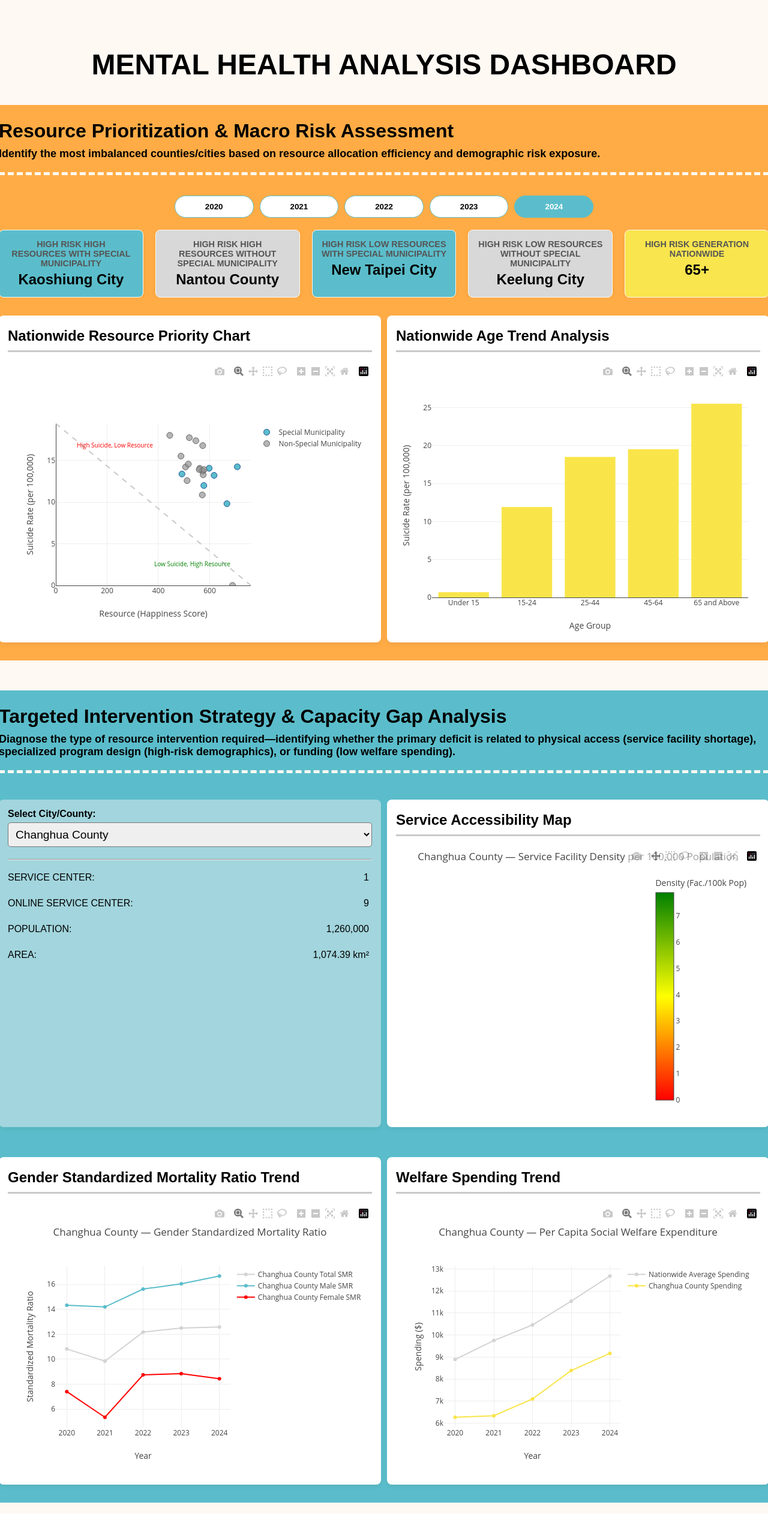
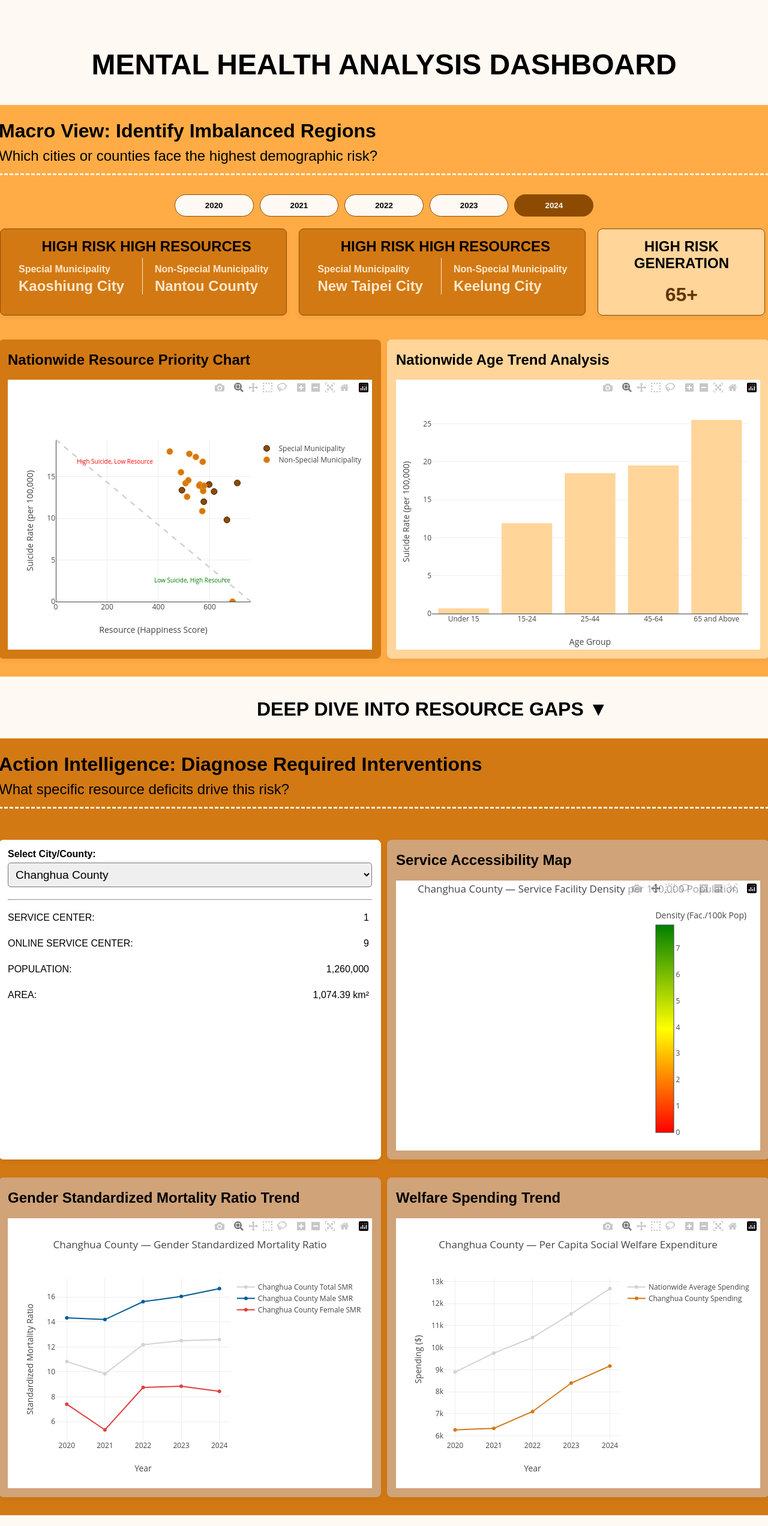
Before and after one commit to Kyou140/PDDS_Final_Project, a Flask app: page / in a window 1280 px wide. Shown: the whole page at 60% size. Before the commit the page ends 2505 px from the top, so only its background shows below. Run offline with Flask 3, Linux system fonts and the light colour scheme; data comes from the database, SQL or seed files in the repository; some libraries are stand-ins or nearby versions.

Commit message:
According teacher's feedback, change the color and add some guide texts.

```diff
--- a/static/css/style.css
+++ b/static/css/style.css
@@ -1,7 +1,6 @@
 /* 1. Center the entire dashboard content */
 #main-container {
     max-width: 1400px;
-    /* Centers the whole container */
     margin: 0 auto;
     padding: 20px;
 }
@@ -12,32 +11,23 @@ h1 {
     font-size: xxx-large;
     color: #000000;
     margin-bottom: 20px;
-    /* BACKGROUND TRICK: Sky Blue extending to full width */
     background-color: #fef9f3;
     box-shadow: 0 0 0 100vw #fef9f3 inset;
-
     padding: 20px;
     border-radius: 8px;
-
-    /* Push the box to the edge of #main-container while keeping content centered */
     margin-left: -50px;
     margin-right: -50px;
     padding-left: 20px;
     padding-right: 20px;
+
 }
 
 #top-description {
-    /* Retained margin-bottom, but removed -10px from your last snippet */
-    margin-bottom: -10px;
-
-    /* BACKGROUND TRICK: Sky Blue extending to full width */
+    margin-bottom: 30px;
     background-color: #ffac46;
     box-shadow: 0 0 0 100vw #ffac46 inset;
-
     padding: 20px;
     border-radius: 8px;
-
-    /* Push the box to the edge of #main-container while keeping content centered */
     margin-left: -50px;
     margin-right: -50px;
     padding-left: 20px;
@@ -46,46 +36,38 @@ h1 {
 
 /* 2. Full-Width Top Controls Section (Year Selector + Summary Panels) */
 #top-full-width {
-    /* Retained margin-bottom, but removed -10px from your last snippet */
-    margin-bottom: -10px;
-    margin-top: -20px;
-
-    /* BACKGROUND TRICK: Sky Blue extending to full width */
+    border-radius: 8px;
     background-color: #ffac46;
     box-shadow: 0 0 0 100vw #ffac46 inset;
-
-    padding: 10px;
-    border-radius: 8px;
-
-    /* Push the box to the edge of #main-container while keeping content centered */
     margin-left: -50px;
     margin-right: -50px;
-    padding-left: 20px;
-    padding-right: 20px;
+    padding-left: 50px;
+    padding-right: 50px;
+    margin-top: -50px;
+    padding-bottom: 20px;
+    margin-bottom: -10px;
 }
 
 /* Center the Year Selector Buttons group */
 #year-selector {
     display: flex;
     gap: 10px;
-    /* Make container only as wide as content */
     width: fit-content;
-    /* Center the buttons horizontally */
     margin: 0 auto 20px auto;
 }
 #year-selector button {
     padding: 10px 50px;
-    border: 1px solid #5bbdcb;
-    background-color: #ffffff;
+    border: 1px solid #8c4b00;
+    background-color: #fef9f3;
     cursor: pointer;
     transition: background-color 0.2s;
     border-radius: 20px;
     font-weight: bold;
 }
 #year-selector button.active {
-    background-color: #5bbdcb;
-    color: white;
-    border-color: #5bbdcb;
+    background-color: #8c4b00;
+    color: #fef9f3;
+    border-color: #8c4b00;
 }
 
 /* Styling for the new Interactive Panels */
@@ -94,99 +76,95 @@ h1 {
 }
 #summary-panels {
     display: flex;
-    /* Center the panels group */
     justify-content: center;
     gap: 20px;
-    width: 100%; /* Keep this flexible */
-    max-width: 1500px; /* Optional: adjust based on final layout */
-    margin: 0 auto;
+    width: 104.2%;
+    max-width: 2500px;
     justify-content: space-between;
+    margin-left:-28px;
 }
 .data-panel-a {
-    flex: 1;
-    text-align: center;
-    border: 1px solid #fef9f3;
+    flex-direction: column;
+    border: 1px solid #8c4b00;
     padding: 15px;
-    background-color: #5bbdcb;
+    padding-left:30px;
+    padding-right:30px;
+    background-color: #d27914;
     border-radius: 8px;
+
     box-shadow: 0 4px 8px rgba(0, 0, 0, 0.05);
 }
-.data-panel-b {
-    flex: 1;
-    text-align: center;
-    border: 1px solid #fef9f3;
-    padding: 15px;
-    background-color: #d8d8d8;
+.inner-panel {
+    display:flex;
+    flex-direction: row;
+    margin-left: 0px;
+    margin-right: 0px;
+}
+.data-panel-a1 {
+    flex-direction: row;
+    text-align: left;
+    margin-top: 0px;
+    padding-right: 30px;
+    border-right: 0.2px solid #ffe8cd;
+}
+.data-panel-a2 {
+    flex-direction: row;
+    text-align: left;
     border-radius: 8px;
-    box-shadow: 0 4px 8px rgba(0, 0, 0, 0.05);
+    padding-left: 10px;
+    margin-left: 10px;
 }
+
 .data-panel-c {
     flex: 1;
     text-align: center;
-    border: 1px solid #fef9f3;
+    border: 1px solid #8c4b00;
     padding: 15px;
-    background-color: #F9E54E;
+    background-color: #ffd59a;
     border-radius: 8px;
     box-shadow: 0 4px 8px rgba(0, 0, 0, 0.05);
 }
 .data-panel-a h3 {
-    margin: 0 0 5px 0;
-    font-size: 0.9em;
-    color: #555;
+    margin: 0px -10px 5px 0;
+    padding-bottom: -20px;
+    color: #000000;
     text-transform: uppercase;
-}
-.data-panel-b h3 {
-    margin: 0 0 5px 0;
-    font-size: 0.9em;
-    color: #555;
-    text-transform: uppercase;
+    text-align: center;
+    font-size: x-large;
 }
 .data-panel-c h3 {
     margin: 0 0 5px 0;
-    font-size: 0.9em;
-    color: #555;
+    font-size: larger;
+    color: #000000;
+    font-size:x-large;
     text-transform: uppercase;
 }
 .data-panel-a .value {
     font-size: 1.5em;
     font-weight: bold;
-    color: #000000;
+    color: #ffe8cd;
     display: block;
 }
-.data-panel-b .value {
-    font-size: 1.5em;
+
+.data-panel-c .value {
+    font-size: 2em;
     font-weight: bold;
-    color: #000000;
+    color: #613401;
     display: block;
-}
-.data-panel-c .value {
-    font-size: 1.5em;
-    font-weight: bold;
-    color: #000000;
-    display: block;
+    padding-top: 15px;
 }
 
 
 /* --- TOP ROW 50/50 LAYOUT (Resource Chart + Age Trend Chart) --- */
 #top-row-split {
     display: flex;
-    /* Define the gap */
     gap: 10px;
     width: 100%;
-    /* Space between the top row and the middle row */
-    margin-bottom: 10px;
     position: relative;
-
-    /* BACKGROUND TRICK: Row 1 Sky Blue extending to full width */
-    background-color: #ffffff;
-    box-shadow: 0 0 0 100vw #ffffff inset;
     background-color: #ffac46;
     box-shadow: 0 0 0 100vw #ffac46 inset;
-
     padding: 30px;
     border-radius: 8px;
-
-    /* Push the box to the edge of #main-container while keeping content centered */
     margin-left: -50px;
     margin-right: -50px;
     padding-left: 20px;
@@ -194,12 +172,10 @@ h1 {
 }
 
 #resource-chart-panel, #age-trend-chart-panel {
-    /* Use calc to achieve a mathematically precise 50% width */
     flex-basis: calc(50% - 5px);
     flex-grow: 0;
     flex-shrink: 0;
     padding: 15px;
-    /* Inner panels should be white or light gray against the colored block */
     background-color: #ffffff;
     border-radius: 8px;
     box-shadow: 0 4px 8px rgba(0, 0, 0, 0.05);
@@ -208,7 +184,7 @@ h1 {
 
 #resource-chart-panel {
     padding: 15px;
-    background-color: #ffffff;
+    background-color: #d27914;
     border-radius: 8px;
     box-shadow: 0 4px 8px rgba(0, 0, 0, 0.05);
     flex-grow: 1;
@@ -216,96 +192,85 @@ h1 {
 
 #age-trend-chart-panel{
     padding: 15px;
-    background-color: #ffffff;
+    background-color: #ffd59a;
     border-radius: 8px;
     box-shadow: 0 4px 8px rgba(0, 0, 0, 0.05);
     flex-grow: 1;
 }
 
 #middle-description {
-    /* Retained margin-bottom, but removed -10px from your last snippet */
-    margin-bottom: -30px;
-    margin-top: 50px;
-
-    /* BACKGROUND TRICK: Sky Blue extending to full width */
-    background-color: #5bbdcb;
-    box-shadow: 0 0 0 100vw #5bbdcb inset;
-
+    margin-bottom: 40px;
+    margin-top: 30px;
+    background-color: #d27914;
+    box-shadow: 0 0 0 100vw #d27914 inset;
     padding: 20px;
+    padding-top: 20px;
     border-radius: 8px;
-
-    /* Push the box to the edge of #main-container while keeping content centered */
     margin-left: -50px;
     margin-right: -50px;
     padding-left: 20px;
     padding-right: 20px;
+    padding-bottom: 20px;
+    margin-bottom: -10px;
 }
 
 
 /* --- MID ROW 50/50 LAYOUT (Controls + Gender Chart) --- */
 #mid-row-split, #bottom-row-split {
     display: flex;
-    /* Define the gap */
     gap: 10px;
     width: 100%;
-    /* Space between the middle row and the bottom row */
-    margin-bottom: -10px;
-
-    /* BACKGROUND TRICK: Row 2 Gray extending to full width */
-    background-color: #5bbdcb;
-    box-shadow: 0 0 0 100vw #5bbdcb inset;
-
+    margin-bottom: 40px;
+    background-color: #d27914;
+    box-shadow: 0 0 0 100vw #d27914 inset;
     padding: 30px;
     border-radius: 8px;
-
-    /* Push the box to the edge of #main-container while keeping content centered */
     margin-left: -50px;
     margin-right: -50px;
     padding-left: 20px;
     padding-right: 80px;
+    padding-bottom: 30px;
+    margin-bottom: -10px;
 }
 
 #controls-panel, #gender-chart-panel {
-    /* Use calc to achieve a mathematically precise 50% width */
     flex-basis: calc(50% - 5px);
     flex-grow: 0;
     flex-shrink: 0;
     padding: 15px;
-    /* Inner panels should be white against the gray block */
     background-color: #ffffff;
     border-radius: 8px;
     box-shadow: 0 4px 8px rgba(0, 0, 0, 0.05);
     align-self: stretch;
+    margin-top: -20px;
 }
 
 #controls-panel {
     padding: 15px;
-    background-color: #a2d5dd;
+    background-color: #ffffff;
     border-radius: 8px;
     box-shadow: 0 4px 8px rgba(0, 0, 0, 0.05);
     flex-grow: 1;
-    /* Explicitly set a min-height to match a chart panel's height */
     min-height: 500px;
 }
 
 #gender-chart-panel {
     padding: 15px;
-    background-color: #ffffff;
+    background-color: #d0a379;
     border-radius: 8px;
     box-shadow: 0 4px 8px rgba(0, 0, 0, 0.05);
     flex-grow: 1;
 }
 
 #accessibility-map-panel, #welfare-chart-panel {
-    /* Use calc to achieve a mathematically precise 50% width */
     flex-basis: calc(50% - 5px);
     flex-grow: 0;
     flex-shrink: 0;
     padding: 15px;
-    /* Inner panels should be white against the blue block */
-    background-color: #ffffff;
+    background-color: #d0a379;
     border-radius: 8px;
     box-shadow: 0 4px 8px rgba(0, 0, 0, 0.05);
+    margin-top: -20px;
 }
 
 
@@ -315,16 +280,16 @@ h1 {
 h2 {
     margin-top: 5px;
     color: #000000;
-    padding-bottom: 10px;
-    border-bottom: 3px solid #c9c9c9;
+    padding-bottom: 0px;
     font-size: x-large;
 }
 h4 {
     margin-top: -45px;
     color: #000000;
-    border-bottom: 5px dashed #fef9f3;
-    padding-bottom: 20px;
-    font-size: large;
+    border-bottom: 3px dashed #fef9f3;
+    padding-bottom: 15px;
+    font-size: x-large;
+    font-weight:normal;
 }
 h5 {
     margin-top: 5px;
@@ -332,6 +297,23 @@ h5 {
     padding-bottom: -30px;
     font-size: xx-large;
 }
+h6 {
+    margin-top: 10px;
+    color:#ffe8cd;
+    margin-bottom: 5px;
+    font-size:medium;
+    text-align:left;
+}
+h7 {
+    font-size: larger;
+    color: #000000;
+    font-size:xx-large;
+    text-transform: uppercase;
+    font-weight: bold;
+    text-align: center;
+    margin-left: 400px;
+}
+
 #citySelect {
     font-size: 1.2em;
     padding: 8px;
@@ -347,6 +329,5 @@ h5 {
 /* Base style that was already outside the <style> block */
 body {
     font-family: Arial, sans-serif;
-    /* Set overall page background to white/neutral */
     background-color: #fef9f3;
 }
--- a/static/js/script.js
+++ b/static/js/script.js
@@ -65,8 +65,8 @@ function renderResourceChart() {
         name: 'Special Municipality',
         marker: {
             size: 10,
-            color: '#5bbdcb', // Blue
-            line: { width: 1, color: 'rgb(30, 80, 150)' }
+            color: '#8c4b00', // Blue
+            line: { width: 1, color: '#331b00ff' }
         },
         text: specialMunicipalities.map(d =>
             `${getName(d)}<br>Suicide Rate: ${getY(d).toFixed(2)}<br>Happiness: ${getX(d).toFixed(2)}`
@@ -83,8 +83,8 @@ function renderResourceChart() {
         name: 'Non-Special Municipality',
         marker: {
             size: 10,
-            color: 'rgba(150, 150, 150, 0.7)', // Gray
-            line: { width: 1, color: 'rgb(100, 100, 100)' }
+            color: '#d27914',
+            line: { width: 1, color: '#fa8e13ff' }
         },
         text: nonSpecialMunicipalities.map(d =>
             `${getName(d)}<br>Suicide Rate: ${getY(d).toFixed(2)}<br>Happiness: ${getX(d).toFixed(2)}`
@@ -194,7 +194,7 @@ function renderAgeTrendForYear(year) {
         x: ageLabels,
         y: suicideRates,
         type: "bar",
-        marker: { color: "#F9E54A" }
+        marker: { color: "#ffd59a" }
     };
 
     const layout = {
@@ -238,14 +238,14 @@ async function renderGenderChart(city_code, cityName) {
                 y: male.map(d => d.suicide_rate),
                 mode: "lines+markers",
                 name: `${cityName} Male SMR`,
-                line: {color: '#5bbdcb'}
+                line: {color: '#005b96'}
             },
             {
                 x: female.map(d => d.year),
                 y: female.map(d => d.suicide_rate),
                 mode: "lines+markers",
                 name: `${cityName} Female SMR`,
-                line: {color: '#FF0000'}
+                line: {color: '#e04040ff'}
             }
         ], {
             title: `${cityName} — Gender Standardized Mortality Ratio`,
@@ -294,7 +294,7 @@ async function renderWelfareChart(city_code, cityName) {
                 y: data.map(d => d.spending),
                 mode: "lines+markers",
                 name: `${cityName} Spending`,
-                line: {color: '#F9E54A'}
+                line: {color: '#d27914'}
             },
         ], {
             title: `${cityName} — Per Capita Social Welfare Expenditure`,
--- a/templates/index.html
+++ b/templates/index.html
@@ -14,8 +14,8 @@
         <h1>MENTAL HEALTH ANALYSIS DASHBOARD</h1>
 
         <div id="top-description">
-            <h5>Resource Prioritization & Macro Risk Assessment</h2>
-            <h4>Identify the most imbalanced counties/cities based on resource allocation efficiency and demographic risk exposure.</h4>
+            <h5>Macro View: Identify Imbalanced Regions</h2>
+            <h4>Which cities or counties face the highest demographic risk?</h4>
         </div>
 
         <div id="top-full-width">
@@ -30,23 +30,33 @@
 
             <div id="summary-panels">
                 <div class="data-panel-a">
-                    <h3>High Risk High Resources with Special Municipality</h3>
+                    <h3>High Risk High Resources</h3>
+                        <div class="inner-panel">
+                         <div class="data-panel-a1">
+                         <h6>Special Municipality</h6>
                          <span id="highRiskHighResourcesValueWithSpecialMunicipality" class="value">--</span>
                          </div>
-                <div class="data-panel-b">
-                    <h3>High Risk High Resources without Special Municipality</h3>
+                         <div class="data-panel-a2">
+                         <h6>Non-Special Municipality</h6>
                          <span id="highRiskHighResourcesValueWithoutSpecialMunicipality" class="value">--</span>
                          </div>
+                         </div>
+                </div>
                 <div class="data-panel-a">
-                    <h3>High Risk Low Resources with Special Municipality</h3>
+                    <h3>High Risk High Resources</h3>
+                        <div class="inner-panel">
+                         <div class="data-panel-a1">
+                         <h6>Special Municipality</h6>
                          <span id="highRiskLowResourcesValueWithSpecialMunicipality" class="value">--</span>
                          </div>
-                <div class="data-panel-b">
-                    <h3>High Risk Low Resources without Special Municipality</h3>
+                         <div class="data-panel-a2">
+                         <h6>Non-Special Municipality</h6>
                          <span id="highRiskLowResourcesValueWithoutSpecialMunicipality" class="value">--</span>
                          </div>
+                         </div>
+                </div>
                 <div class="data-panel-c">
-                    <h3>High Risk Generation Nationwide</h3>
+                    <h3>High Risk Generation</h3>
                     <span id="highRiskGenerationValue" class="value">--</span>
                 </div>
             </div>
@@ -62,10 +72,13 @@
                 <div id="ageTrendChart" style="width: 100%; height: 450px;"></div>
             </div>
         </div>
-
+   <BR>
+    <BR>
+    <h7>Deep Dive into Resource Gaps ▼</h7>
+   <BR>
         <div id="middle-description">
-            <h5>Targeted Intervention Strategy & Capacity Gap Analysis</h2>
-            <h4>Diagnose the type of resource intervention required—identifying whether the primary deficit is related to physical access (service facility shortage), specialized program design (high-risk demographics), or funding (low welfare spending).</h4>
+            <h5>Action Intelligence: Diagnose Required Interventions</h2>
+            <h4>What specific resource deficits drive this risk?</h4>
         </div>
 
         <div id="mid-row-split">
```
Lines whose indentation alone changed are shown as unchanged.
